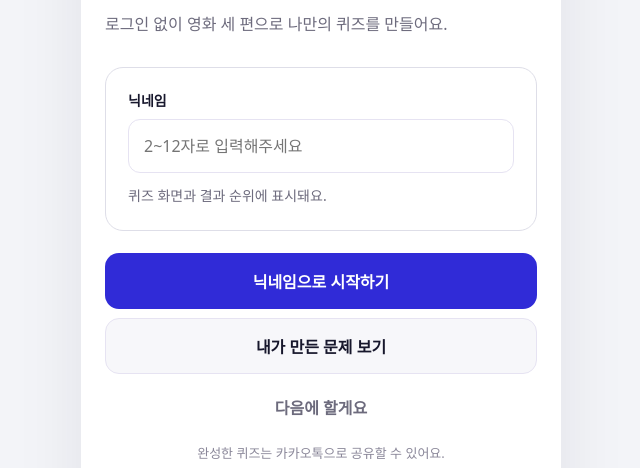
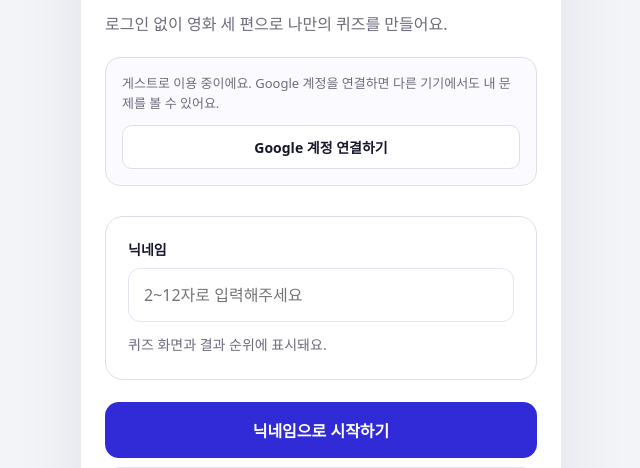
Before and after one commit to EUNneun/guessmind, a website: page index.html in a window 1280 px wide. Shown: the part 313-781 px from the top of the page, without its empty margins (319-959 px from the left). Drawn offline with Linux system fonts and the light colour scheme; no server answers.

Commit message:
Show optional Google sign-in on creation and quiz list

```diff
--- a/index.html
+++ b/index.html
@@ -33,6 +33,7 @@
     .movie-picker{margin-top:22px;min-height:225px;border-radius:20px;border:1px solid #dedee8;background:linear-gradient(145deg,#f5f5ff,#ececf5);display:flex;align-items:center;justify-content:center;text-align:center;padding:24px}.picker-card h2{font-size:28px;letter-spacing:-.05em;margin:12px 0}.picker-card p{font-size:13px;color:var(--muted)}.picker-kicker{font-size:12px;font-weight:850;color:var(--brand)}.picker-actions{display:grid;grid-template-columns:1fr 1fr 1.35fr;gap:8px;margin-top:12px}.picker-actions button{font-size:14px;padding:0 6px}.selected-movie{margin-top:18px;font-weight:850;color:var(--brand)}
     .is-loading{display:flex;align-items:center;justify-content:center;gap:10px;cursor:progress}.loading-spinner{display:inline-block;flex:none;width:19px;height:19px;border:3px solid currentColor;border-right-color:transparent;border-radius:50%;animation:spin .7s linear infinite}@keyframes spin{to{transform:rotate(360deg)}}button:disabled{cursor:not-allowed}.generation-status{margin:12px 0 0;color:var(--brand);font-size:14px;font-weight:750;text-align:center}
     .header-actions{display:flex;align-items:center;gap:6px}.header-actions .nav-toggle{padding:9px 8px}.owned-card{padding:18px;border:1px solid #dedee8;border-radius:15px;background:#fff;margin-top:12px}.owned-card h2{font-size:17px;margin:0 0 8px;line-height:1.4}.owned-card p{font-size:13px;color:var(--muted);margin:0 0 14px;line-height:1.5}.owned-card .row{display:flex;gap:8px}.owned-card .row button{flex:1;min-height:42px;font-size:14px;border-radius:10px}.list-empty{padding:24px 15px;margin-top:24px;border:1px solid var(--line);border-radius:15px;color:var(--muted);text-align:center;line-height:1.6}
+    .auth-card{margin-top:20px;padding:16px;border:1px solid #dedee8;border-radius:15px;background:#fafaff}.auth-status{margin:0 0 12px;color:var(--muted);font-size:13px;line-height:1.5}.google-auth-button,.google-signout-button{min-height:44px;width:100%;border:1px solid #dedee8;border-radius:10px;background:#fff;color:var(--ink);font-weight:800;font-size:14px}.google-auth-button:disabled{opacity:.65}.google-signout-button{background:transparent}
     @media(min-width:700px){body{padding:24px}.app{min-height:calc(100vh - 48px);border-radius:24px}.sticky{border-radius:0 0 24px 24px}}
   </style>
 </head>
@@ -87,6 +88,7 @@
 
     <section id="login" class="screen">
       <div class="eyebrow">내 퀴즈 만들기</div><h1 class="title">닉네임만 정하면<br>바로 시작할 수 있어요</h1><p class="sub">로그인 없이 영화 세 편으로 나만의 퀴즈를 만들어요.</p>
+      <div class="auth-card"><p class="auth-status googleAuthStatus">게스트로 이용 중이에요. Google 계정을 연결하면 다른 기기에서도 내 문제를 볼 수 있어요.</p><button class="google-auth-button googleAuthButton" type="button" onclick="connectGoogle(this)">Google 계정 연결하기</button><button class="google-signout-button googleSignOutButton" type="button" onclick="disconnectGoogle()" hidden>로그아웃</button></div>
       <div class="login-card"><label class="form-label" for="nickname" style="margin-top:0">닉네임</label><input id="nickname" class="field" maxlength="12" placeholder="2~12자로 입력해주세요" autocomplete="nickname"><div class="meta" style="margin-top:12px">퀴즈 화면과 결과 순위에 표시돼요.</div></div>
       <div class="actions"><button class="primary" onclick="startAsGuest()">닉네임으로 시작하기</button><button class="secondary" onclick="openMyQuizzes()">내가 만든 문제 보기</button><button class="tiny-link" onclick="show('home')">다음에 할게요</button></div>
       <p class="note">완성한 퀴즈는 카카오톡으로 공유할 수 있어요.</p>
@@ -94,6 +96,7 @@
 
     <section id="myQuizzes" class="screen">
       <div class="eyebrow">내 문제</div><h1 class="title">내가 만든<br>영화 퀴즈</h1><p class="sub">이 브라우저의 게스트 ID로 저장한 퀴즈예요.</p>
+      <div class="auth-card"><p class="auth-status googleAuthStatus">게스트로 이용 중이에요. Google 계정을 연결하면 다른 기기에서도 내 문제를 볼 수 있어요.</p><button class="google-auth-button googleAuthButton" type="button" onclick="connectGoogle(this)">Google 계정 연결하기</button><button class="google-signout-button googleSignOutButton" type="button" onclick="disconnectGoogle()" hidden>로그아웃</button></div>
       <div id="myQuizList" aria-live="polite"></div>
       <div class="actions"><button class="primary" onclick="show('login')">새 문제 만들기</button></div>
     </section>
```
